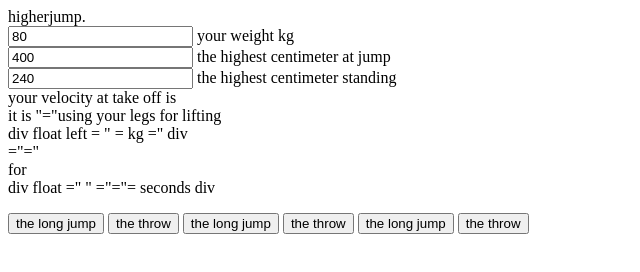
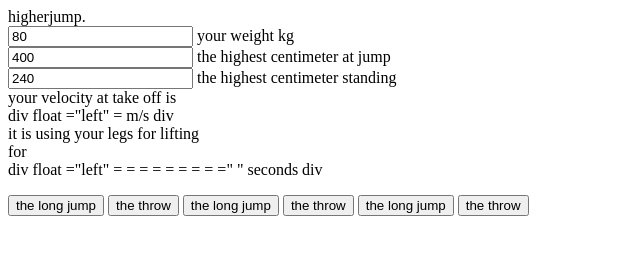
Before and after one commit to higherjump/higherjump.github.io, a plain HTML site: page index.html in a window 1280 px wide. Shown: the whole page, without its empty margins (0-640 px from the left). Drawn offline with Linux system fonts and the light colour scheme.

Commit message:
Update index.html

```diff
--- a/index.html
+++ b/index.html
@@ -10,10 +10,10 @@
 <input   id="m" value="400"> the highest centimeter at jump </input> <br/>
 <input id="tall" value="240"> the highest centimeter standing </input> <br/>
 
- <div> <div float ="left" position="absolute"> your velocity at take off is <div id="v" float="left" position="absolute"> <div float  left =" =" position " ="= ="=" =" absolute  > </div> </div>  div float left    m/s   div   </div>
- <div float ="left" position="absolute"> it is "="using your legs for lifting
- <div id="thekg" float="left" position="absolute"> <div float =  left   position =  absolute  > </div> </div> div  float  left  = " =  kg =" div </div>  ="="
- <div float="left" position="absolute"> for <div id="the" float="left" position ="absolute"> <div float=" " left   position ="absolute "   > </div > </div>  div float ="  "  ="="=  seconds   div  </div> <p> </p>
+ <div> <div float ="left" position="absolute"> your velocity at take off is <div id="v" float="left" position="absolute"> <div float = left " = "  " position ="absolute" > </div> </div>  div float ="left"   =   m/s   div   </div>
+ <div float ="left" position="absolute"> it is using your legs for lifting
+ <div id="thekg" float="left" position="absolute"> <div float =  left"     position ="absolute   > </div> </div>       div  float ="left" position ="    "   kg   div </div>
+ <div float="left" position="absolute"> for <div id="the" float="left" position ="absolute"> <div float ="left" position ="absolute" > </div > </div>  div float ="left"   = = = = = = = =    ="  "    seconds   div  </div> <p> </p>
 <div> <button onclick ="location.assign ('./tall.html');"> the long jump </button>
 <button onclick = "location.assign ('./talland.html');"> the throw </button>
 <button onclick ="location.assign ('./tall.html');"> the long jump </button>
@@ -43,8 +43,8 @@ the = Math . round ( Number ( ( v * w ) / ( ( w * 2 * gg ) ^ ( 1 / 2 ) ) ) * 100
 
  document.getElementById('thekg') . innerHTML=[ '<div float="left" position ="absolute" >' , thekg , '</div >' ].join ('') ,
   document.getElementById('the') .  innerHTML= [ '<div float="left" position="absolute">' , the , '</div >' ].join('') ,
- document   .getElementById('v') . innerHTML=[ '<div float="left" position="absolute" >' , v , '</div >' ]. join ('') ;
- /* g  ; % }}; let ee', m height=100,;   let width ,
+ document .getElementById('v') . innerHTML=[ '<div float="left" position="absolute" >' , v , '</div >' ]. join ('') ;
+   /* "g  ; % }}; let ee', m height=100,;   let width ,
  for let ^ ee :  = 0 ; ee < height  ee++) { innerHTML=+['
  for  width: %; height 100%; overflow: hidden;" id="' *
   % ee let embed = 0; embed <= width ;, embed+embed
@@ -57,9 +57,9 @@ for  embed = 0 ; embed < width ; embed++){
  ;};
  =  ; ee == black ; { div ee   ee  setAttributeNS
  eval  [ "document.  getElementById('embed", embed ,"ee",ee,"'). bgcolor ='black'" ] join("") )
- }; }} ; %< e.< .% .' length ee [ee]embed embed bgcolor overflow hidden height scrolling >Iframes not supported</iframe>innerHTML
+ }; }} ; %< e.< .% .' length ee [ee]embed embed bgcolor overflow hidden height scrolling >Iframes not  </iframe>innerHTML
  < == % length%getElementsByTagName embed embed " overflow hidden 100  height no>no < iframe>item Number )].
- .)document. getElementById ('').  ( ) ;  .  "" ; , ; , bgcolor createElement
+ .)document. getElementById ('').  ( ) ;  .   " ; , ; , bgcolor createElement
   m ;) { */ }); </script>
 
 </body> </html>
```
